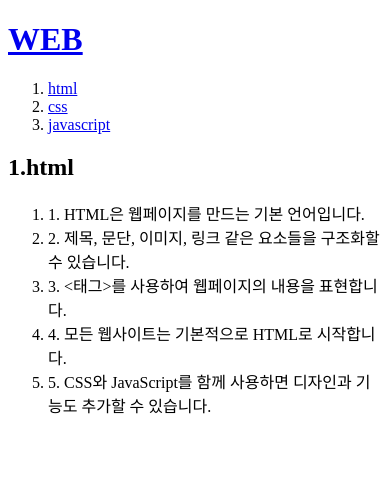
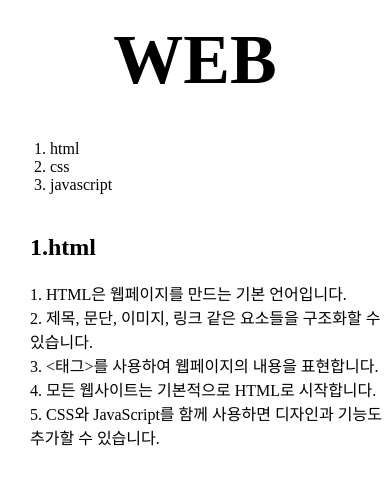
Before and after one commit to 106010/my-first-web-site, a plain HTML site: page 1.html in a window 390 px wide. Drawn offline with Linux system fonts and the light colour scheme.

Commit message:
css 추가

```diff
--- a/1.html
+++ b/1.html
@@ -1,25 +1,30 @@
 <!DOCTYPE html>
 <html>
   <head>
-    <meta charset="UTF-8">
+    <meta charset="UTF-8" />
     <title>html</title>
+    <link rel="stylesheet" href="style.css">
   </head>
 
   <body>
     <h1><a href="index.html">WEB</a></h1>
+    <div id="grid">
+      <div>
         <ol>
           <li><a href="1.html">html</a></li>
           <li><a href="2.html">css</a></li>
           <li><a href="3.html">javascript</a></li>
         </ol>
-
+      </div>
+      <div id="article">
         <h2>1.html</h2>
-    <ol>
-    <li>1.	HTML은 웹페이지를 만드는 기본 언어입니다.</li>
-	<li>2.	제목, 문단, 이미지, 링크 같은 요소들을 구조화할 수 있습니다.</li>
-	<li>3.	<태그>를 사용하여 웹페이지의 내용을 표현합니다.</li>
-	<li>4.	모든 웹사이트는 기본적으로 HTML로 시작합니다.</li>
-	<li>5.	CSS와 JavaScript를 함께 사용하면 디자인과 기능도 추가할 수 있습니다.</li>
-    </ol>
+        1. HTML은 웹페이지를 만드는 기본 언어입니다.<br />
+        2. 제목, 문단, 이미지, 링크 같은 요소들을 구조화할 수 있습니다.<br />
+        3. <태그>를 사용하여 웹페이지의 내용을 표현합니다.<br />
+        4. 모든 웹사이트는 기본적으로 HTML로 시작합니다.<br />
+        5. CSS와 JavaScript를 함께 사용하면 디자인과 기능도 추가할 수
+        있습니다.<br />
+      </div>
+    </div>
   </body>
 </html>
--- /dev/null
+++ b/style.css
@@ -0,0 +1,40 @@
+body {
+  margin: 0;
+}
+a {
+  text-decoration: none;
+  color: black;
+}
+
+h1 {
+  border-bottom: 1px solid gray;
+  text-align: center;
+  margin: 0;
+  font-size: 70px;
+  padding: 20px;
+}
+#grid {
+  display: grid;
+  grid-template-columns: 150px 1fr;
+}
+#grid #article {
+  padding-left: 30px;
+}
+#grid ol {
+  border-right: 1px solid gray;
+  width: 100px;
+  margin: 0;
+  padding: 20px;
+  padding-left: 50px;
+}
+@media (max-width: 800px) {
+  #grid {
+    display: block;
+  }
+  #grid ol {
+    border-right: none;
+  }
+  h1 {
+    border-bottom: none;
+  }
+}
```
Also changed, not shown: 2.html (+13 -7 lines), 3.html (+14 -8 lines), index.html (+13 -19 lines). Lines whose indentation alone changed are shown as unchanged.
